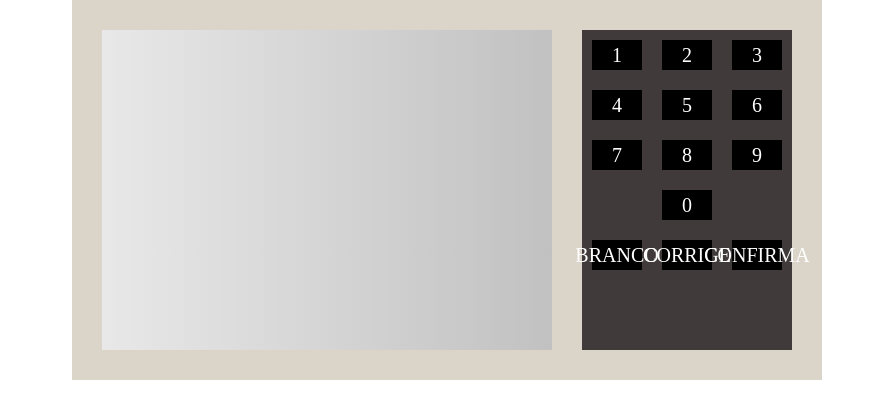
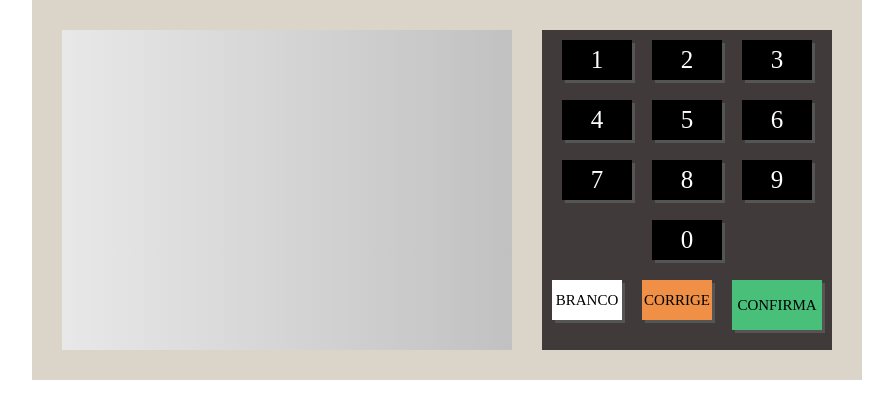
Before and after one commit to Brunogabriel-dev/urna-digital, a plain HTML site: page index.html in a window 1280 px wide. Shown: the whole page, without its empty margins (193-1086 px from the left). Drawn offline with Linux system fonts and the light colour scheme.

Commit message:
Inclusão de texto

```diff
--- a/index.html
+++ b/index.html
@@ -31,9 +31,9 @@
                 <div class="teclado--botao">0</div>
             </div>
             <div class="teclado--linha">
-              <div class="teclado--botao">BRANCO</div>
-              <div class="teclado--botao">CORRIGE</div>
-              <div class="teclado--botao">CONFIRMA</div>
+              <div class="teclado--botao botao--branco">BRANCO</div>
+              <div class="teclado--botao botao--corrige">CORRIGE</div>
+              <div class="teclado--botao botao--confirma">CONFIRMA</div>
             </div>
       </div>
   </div>
--- a/style.css
+++ b/style.css
@@ -28,13 +28,35 @@ body {
 }
 
 .teclado--botao {
-  width: 50px;
-  height: 30px;
+  width: 70px;
+  height: 40px;
   background-color: #000;
   color: #fff;
-  font-size: 20px;
+  font-size: 25px;
   display: flex;
   justify-content: center;
   align-items: center;
   margin: 10px;
+  cursor: pointer;
+  box-shadow: 3px 3px 0px #555;
 }
+
+.botao--branco {
+  background-color: #fff;
+  color: #000;
+  font-size: 15px;
+}
+
+.botao--corrige {
+  background-color: #f09046;
+  color: #000;
+  font-size: 15px;
+}
+
+.botao--confirma {
+  background-color: #48c079;
+  color: #000;
+  font-size: 15px;
+  width: 90px;
+  height: 50px;
+}
```
